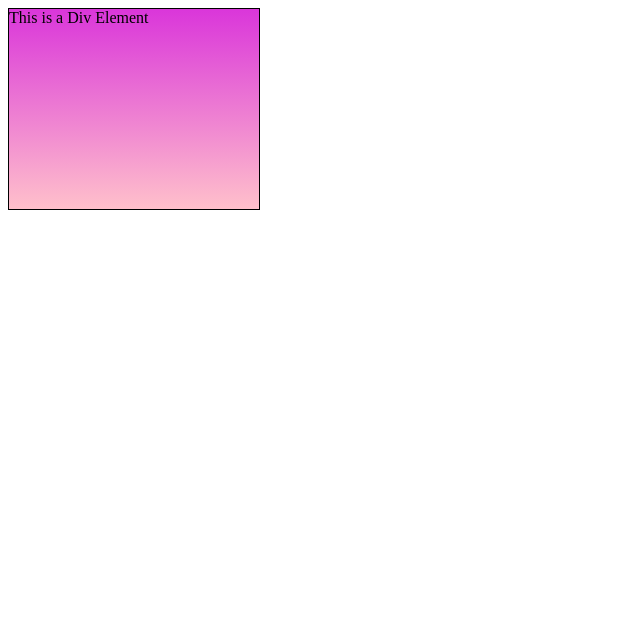
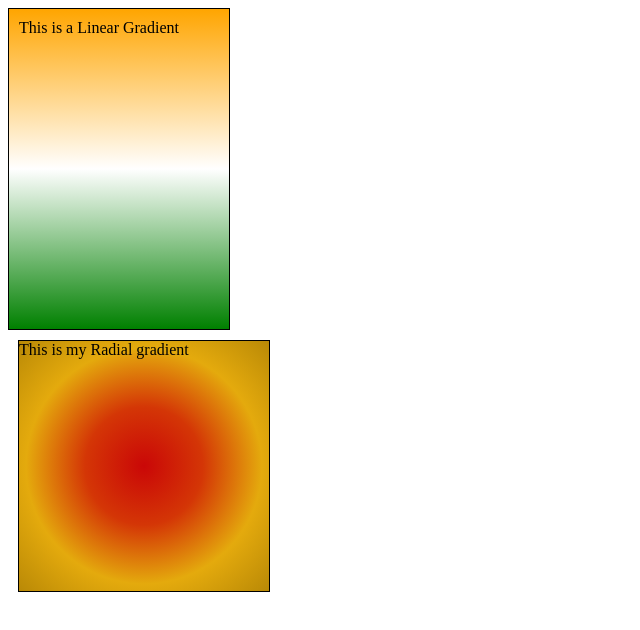
Before and after one commit to nehayadav51/Demo, a plain HTML site: page Web_Development/Css/cssGradient/gradient.html in a window 1280 px wide. Shown: the whole page, without its empty margins (0-640 px from the left). Drawn offline with Linux system fonts and the light colour scheme.

Commit message:
CSS_Gradient

```diff
--- a/Web_Development/Css/cssGradient/gradient.css
+++ b/Web_Development/Css/cssGradient/gradient.css
@@ -1,6 +1,14 @@
 .box{
     border:1px solid black;
-    height:200px;
+    height:300px;
+    width:200px;
+    padding:10px;
+    background-image: linear-gradient(to bottom,orange,white,green);
+}
+.grad{
+    border:1px solid black;
+    margin:10px;
+    height: 250px;
     width:250px;
-    background-image: linear-gradient(to top, pink, rgb(218, 54, 218));
+    background-image: radial-gradient(rgb(202, 7, 7),rgb(212, 54, 6),rgb(228, 170, 13), rgb(185, 137, 6));
 }
--- a/Web_Development/Css/cssGradient/gradient.html
+++ b/Web_Development/Css/cssGradient/gradient.html
@@ -7,6 +7,8 @@
     <link rel="stylesheet" href="gradient.css">
 </head>
 <body>
-    <div class="box">This is a Div Element</div>
+    <div class="box">This is a Linear Gradient</div>
+
+    <div class="grad">This is my Radial gradient</div>
 </body>
 </html>
```
